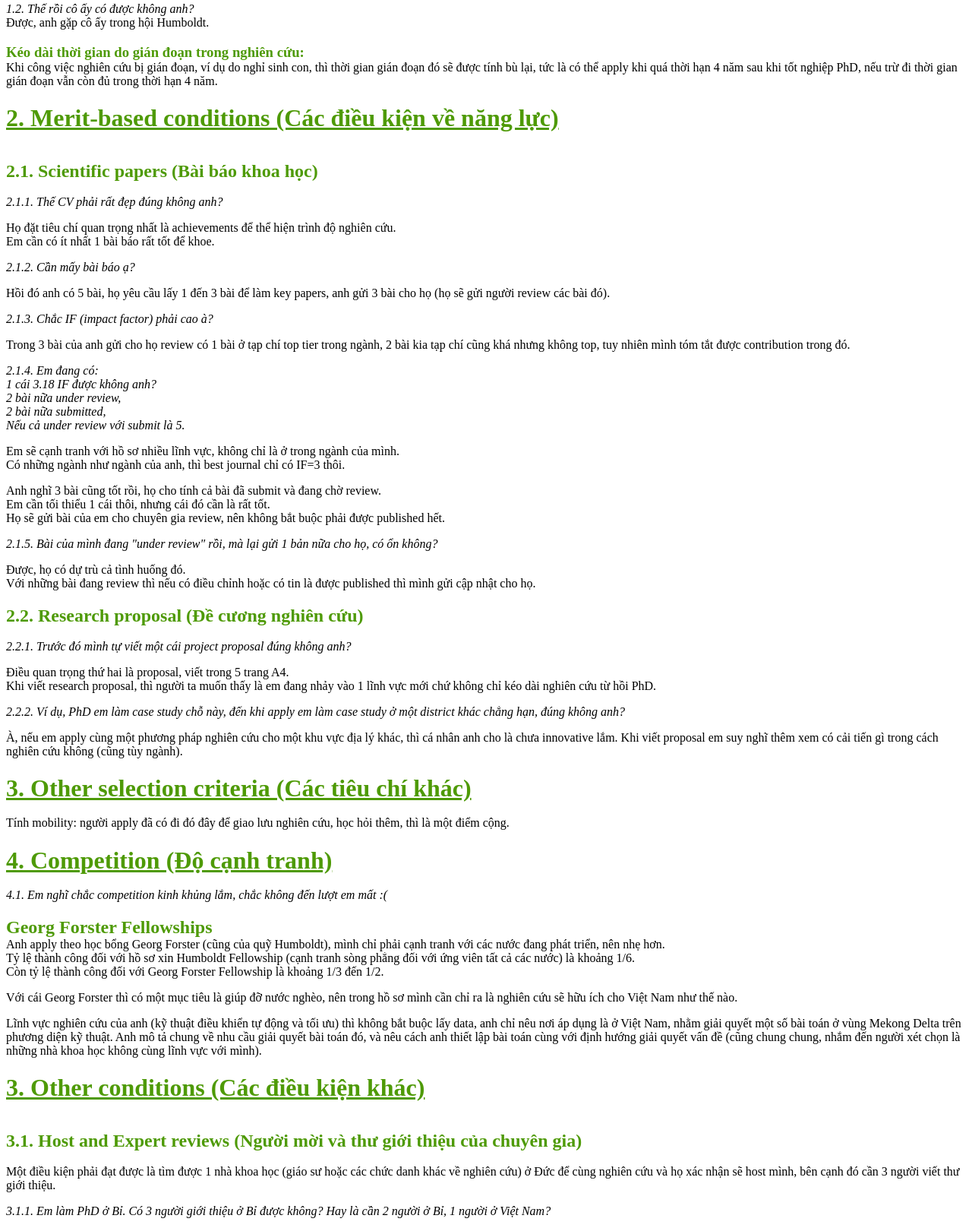
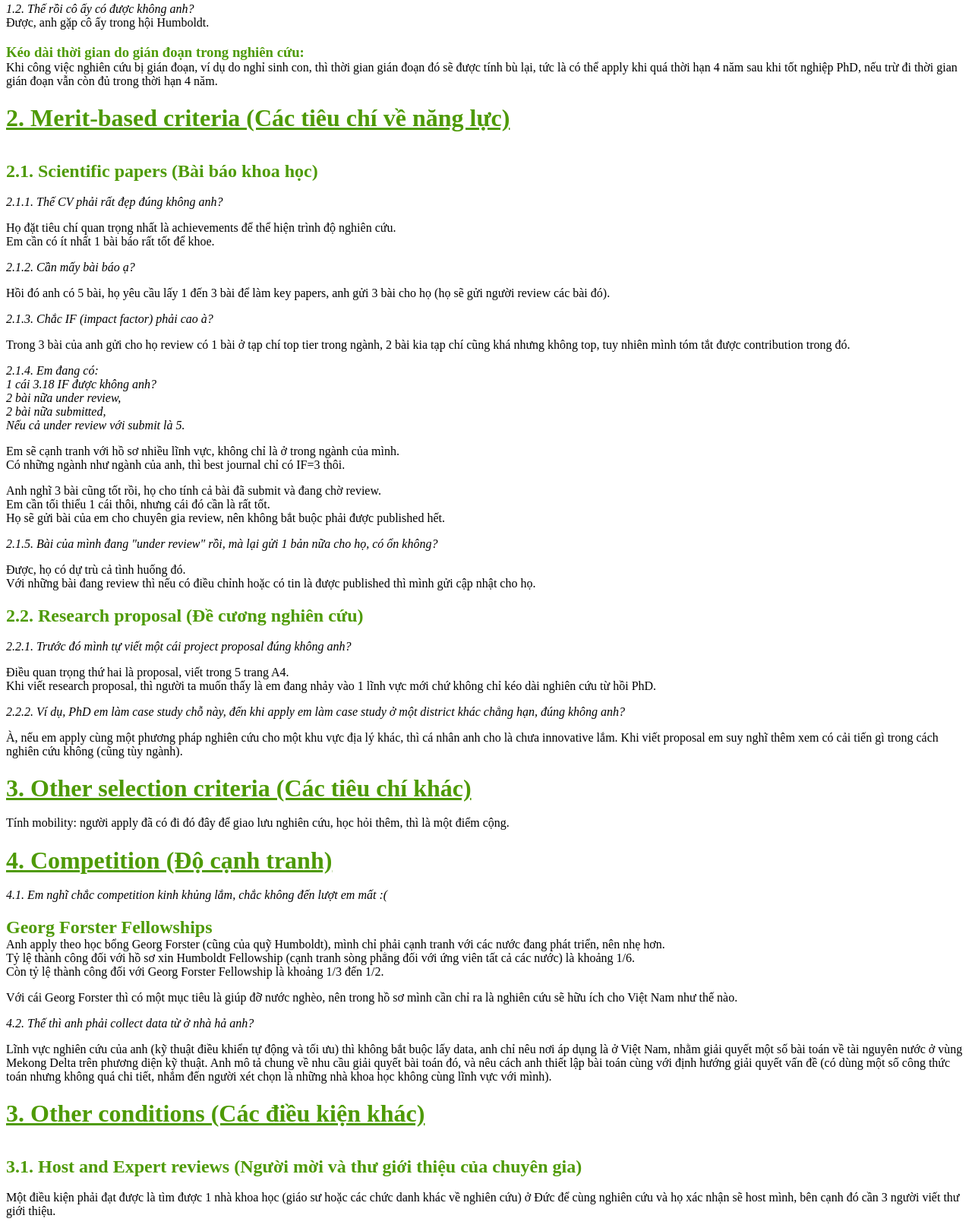
Before and after one commit to rosetta-vn/humboldt.rosetta.vn, a plain HTML site: page Applying_for_Humboldt_fellowships.html in a window 1280 px wide. Shown: the part 430-2046 px from the top of the page at 76% size. Drawn offline with Linux system fonts and the light colour scheme.

Commit message:
Update wording

```diff
--- a/Applying_for_Humboldt_fellowships.html
+++ b/Applying_for_Humboldt_fellowships.html
@@ -96,7 +96,7 @@ Nhưng cũng có người anh gặp thì đã làm postdoc 2-3 năm rồi
 Khi công việc nghiên cứu bị gián đoạn, ví dụ do nghỉ sinh con, thì thời gian gián đoạn đó sẽ được tính bù lại, tức là có thể apply khi quá thời hạn 4 năm sau khi tốt nghiệp PhD, nếu trừ đi thời gian gián đoạn vẫn còn đủ trong thời hạn 4 năm.
 </p>
 
-<h1>2. Merit-based conditions (Các điều kiện về năng lực)</h1>
+<h1>2. Merit-based criteria (Các tiêu chí về năng lực)</h1>
 
 <br>
 
@@ -207,7 +207,11 @@ Với cái Georg Forster thì có một mục tiêu là giúp đỡ nư
 </p>
 
 <p>
-Lĩnh vực nghiên cứu của anh (kỹ thuật điều khiển tự động và tối ưu) thì không bắt buộc lấy data, anh chỉ nêu nơi áp dụng là ở Việt Nam, nhằm giải quyết một số bài toán ở vùng Mekong Delta trên phương diện kỹ thuật. Anh mô tả chung về nhu cầu giải quyết bài toán đó, và nêu cách anh thiết lập bài toán cùng với định hướng giải quyết vấn đề (cũng chung chung, nhắm đến người xét chọn là những nhà khoa học không cùng lĩnh vực với mình).
+<i>4.2. Thế thì anh phải collect data từ ở nhà hả anh?</i>
+</p>
+
+<p>
+Lĩnh vực nghiên cứu của anh (kỹ thuật điều khiển tự động và tối ưu) thì không bắt buộc lấy data, anh chỉ nêu nơi áp dụng là ở Việt Nam, nhằm giải quyết một số bài toán về tài nguyên nước ở vùng Mekong Delta trên phương diện kỹ thuật. Anh mô tả chung về nhu cầu giải quyết bài toán đó, và nêu cách anh thiết lập bài toán cùng với định hướng giải quyết vấn đề (có dùng một số công thức toán nhưng không quá chi tiết, nhắm đến người xét chọn là những nhà khoa học không cùng lĩnh vực với mình).
 </p>
 
 <h1>3. Other conditions (Các điều kiện khác)</h1>
```
Also changed, not shown: index.html (+1 -1 lines).
